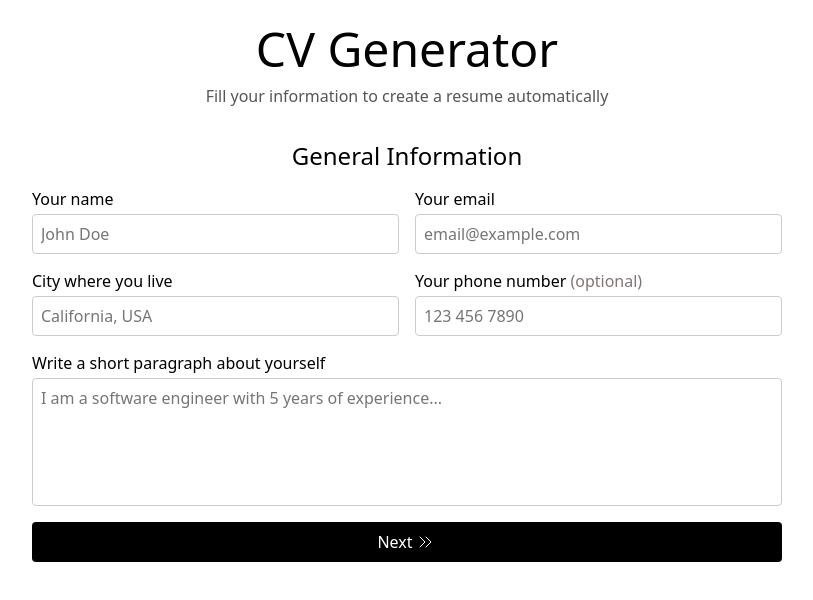
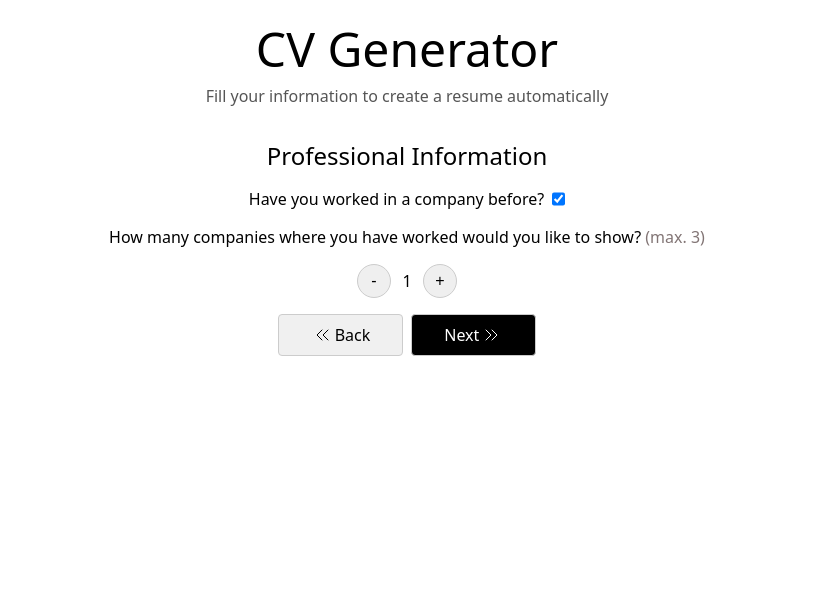
Before and after one commit to danielz0102/cv-generator, a React (Vite) app: page / in a window 1280 px wide. Shown: the top 600 px of the page, without its empty margins (233-1046 px from the left). Built offline with nearby package versions, Linux system fonts and the light colour scheme.

Commit message:
feat: implement multi-step form

```diff
--- a/src/components/CVForm.jsx
+++ b/src/components/CVForm.jsx
@@ -1,118 +1,27 @@
 import '@/styles/CVForm.css'
-import { NextIcon } from './Icons'
 import { useState } from 'react'
+import { GeneralForm } from './GeneralForm'
+import { ProfessionalForm } from './ProfessionalForm'
 
 export function CVForm() {
-  const [data, setData] = useState({
-    name: '',
-    email: '',
-    city: '',
-    phone: '',
-    about: '',
-  })
+  const [currentStep, setCurrentStep] = useState(1)
+  const [data, setData] = useState({})
+  const steps = [
+    <GeneralForm onSubmit={handleSubmit} />,
+    <ProfessionalForm
+      onSubmit={handleSubmit}
+      onPrevious={() => setCurrentStep(currentStep - 1)}
+    />,
+  ]
 
-  return (
-    <div className="cv-form">
-      <GeneralForm data={data} setData={setData} />
-    </div>
-  )
-}
-
-function GeneralForm({ data, setData }) {
-  function handleSubmit(event) {
-    event.preventDefault()
-    const form = event.currentTarget
-    const newData = Object.fromEntries(new FormData(form))
+  function handleSubmit(newData) {
     console.log(newData)
     setData({ ...data, ...newData })
+
+    if (currentStep !== steps.length - 1) {
+      setCurrentStep(currentStep + 1)
+    }
   }
 
-  return (
-    <form className="general-form" onSubmit={handleSubmit}>
-      <h2>General Information</h2>
-      <div className="general-form-fields">
-        <InputField
-          initialValue={data.name}
-          attributes={{
-            id: 'name',
-            name: 'name',
-            label: 'Your name',
-            type: 'text',
-            placeholder: 'John Doe',
-            required: true,
-          }}
-        />
-        <InputField
-          initialValue={data.email}
-          attributes={{
-            id: 'email',
-            name: 'email',
-            label: 'Your email',
-            type: 'email',
-            placeholder: 'email@example.com',
-            required: true,
-          }}
-        />
-        <InputField
-          initialValue={data.city}
-          attributes={{
-            id: 'city',
-            name: 'city',
-            label: 'City where you live',
-            type: 'text',
-            placeholder: 'California, USA',
-            required: true,
-          }}
-        />
-        <InputField
-          initialValue={data.phone}
-          attributes={{
-            id: 'phone',
-            name: 'phone',
-            label: 'Your phone number',
-            type: 'tel',
-            placeholder: '123 456 7890',
-            pattern: '[0-9]{10}',
-          }}
-        />
-        <InputField
-          initialValue={data.about}
-          attributes={{
-            id: 'about',
-            name: 'about',
-            label: 'Write a short paragraph about yourself',
-            type: 'textarea',
-            placeholder:
-              'I am a software engineer with 5 years of experience...',
-            rows: '5',
-            maxLength: '400',
-            required: true,
-          }}
-        />
-      </div>
-      <button className="move-btn">
-        Next
-        <NextIcon />
-      </button>
-    </form>
-  )
+  return <div className="cv-form">{steps[currentStep]}</div>
 }
-
-function InputField({ initialValue = '', attributes = {} }) {
-  const [value, setValue] = useState(initialValue)
-  const InputComponent = attributes.type === 'textarea' ? 'textarea' : 'input'
-
-  return (
-    <div className="form-field">
-      <label htmlFor={attributes.id}>
-        {attributes.label}
-        {!attributes.required && <span> (optional)</span>}
-      </label>
-      <InputComponent
-        {...attributes}
-        value={value}
-        onChange={(event) => setValue(event.target.value)}
-      />
-    </div>
-  )
-}
--- /dev/null
+++ b/src/components/GeneralForm.jsx
@@ -0,0 +1,77 @@
+import { InputField } from './InputField'
+import { NextIcon } from './Icons'
+
+export function GeneralForm({ onSubmit }) {
+  function handleSubmit(event) {
+    event.preventDefault()
+    const form = event.currentTarget
+    const data = Object.fromEntries(new FormData(form))
+    onSubmit(data)
+  }
+
+  return (
+    <form className="form" onSubmit={handleSubmit}>
+      <h2>General Information</h2>
+      <div className="general-fields">
+        <InputField
+          label="Your name"
+          attributes={{
+            id: 'name',
+            name: 'name',
+            type: 'text',
+            placeholder: 'John Doe',
+            required: true,
+          }}
+        />
+        <InputField
+          label="Your email"
+          attributes={{
+            id: 'email',
+            name: 'email',
+            type: 'email',
+            placeholder: 'email@example.com',
+            required: true,
+          }}
+        />
+        <InputField
+          label="City where you live"
+          attributes={{
+            id: 'city',
+            name: 'city',
+            type: 'text',
+            placeholder: 'California, USA',
+            required: true,
+          }}
+        />
+        <InputField
+          label="Your phone number"
+          showOptional={true}
+          attributes={{
+            id: 'phone',
+            name: 'phone',
+            type: 'tel',
+            placeholder: '123 456 7890',
+            pattern: '[0-9]{10}',
+          }}
+        />
+        <InputField
+          label="Write a short paragraph about yourself"
+          attributes={{
+            id: 'about',
+            name: 'about',
+            type: 'textarea',
+            placeholder:
+              'I am a software engineer with 5 years of experience...',
+            rows: '5',
+            maxLength: '400',
+            required: true,
+          }}
+        />
+      </div>
+      <button className="move-btn">
+        Next
+        <NextIcon />
+      </button>
+    </form>
+  )
+}
--- a/src/components/Icons.jsx
+++ b/src/components/Icons.jsx
@@ -18,3 +18,24 @@ export function NextIcon() {
     </svg>
   )
 }
+
+export function PreviousIcon() {
+  return (
+    <svg
+      xmlns="http://www.w3.org/2000/svg"
+      width={24}
+      height={24}
+      viewBox="0 0 24 24"
+      fill="none"
+      stroke="currentColor"
+      strokeWidth={1}
+      strokeLinecap="round"
+      strokeLinejoin="round"
+      className="icon icon-tabler icons-tabler-outline icon-tabler-chevrons-left"
+    >
+      <path stroke="none" d="M0 0h24v24H0z" fill="none" />
+      <path d="M11 7l-5 5l5 5" />
+      <path d="M17 7l-5 5l5 5" />
+    </svg>
+  )
+}
--- /dev/null
+++ b/src/components/InputField.jsx
@@ -0,0 +1,35 @@
+import { useState } from 'react'
+
+export function InputField({
+  label,
+  initialValue = '',
+  showOptional = false,
+  attributes = {},
+  onChange,
+}) {
+  const [value, setValue] = useState(initialValue)
+  const InputComponent = attributes.type === 'textarea' ? 'textarea' : 'input'
+  const isCheckbox = attributes.type === 'checkbox'
+
+  function handleChange(event) {
+    setValue(isCheckbox ? event.target.checked : event.target.value)
+
+    if (onChange) {
+      onChange(event)
+    }
+  }
+
+  return (
+    <div className="form-field">
+      <label htmlFor={attributes.id}>
+        {label}
+        {showOptional && <span> (optional)</span>}
+      </label>
+      <InputComponent
+        {...attributes}
+        {...(isCheckbox ? { checked: value } : { value: value })}
+        onChange={handleChange}
+      />
+    </div>
+  )
+}
--- /dev/null
+++ b/src/components/ProfessionalForm.jsx
@@ -0,0 +1,94 @@
+import { useState } from 'react'
+import { NextIcon, PreviousIcon } from './Icons'
+import { InputField } from './InputField'
+
+export function ProfessionalForm({ onSubmit, onPrevious }) {
+  const [companies, setCompanies] = useState(1)
+  const [currentStep, setCurrentStep] = useState(0)
+  const steps = [
+    <InitialQuestion companies={companies} setCompanies={setCompanies} />,
+  ]
+
+  function handleSubmit(event) {
+    event.preventDefault()
+    const form = event.currentTarget
+    const data = Object.fromEntries(new FormData(form))
+    onSubmit(data)
+  }
+
+  function handlePrevious() {
+    if (currentStep > 0) {
+      setCurrentStep(currentStep - 1)
+      return
+    }
+
+    onPrevious()
+  }
+
+  return (
+    <form className="form" onSubmit={handleSubmit}>
+      <h2>Professional Information</h2>
+      {steps[currentStep]}
+      <div className="btns-container">
+        <button
+          type="button"
+          className="move-btn btn-secondary"
+          onClick={handlePrevious}
+        >
+          <PreviousIcon />
+          Back
+        </button>
+        <button className="move-btn">
+          Next
+          <NextIcon />
+        </button>
+      </div>
+    </form>
+  )
+}
+
+function InitialQuestion({ companies, setCompanies }) {
+  const [hasExperience, setHasExperience] = useState(true)
+
+  return (
+    <>
+      <InputField
+        initialValue={hasExperience}
+        label="Have you worked in a company before?"
+        attributes={{
+          id: 'ask',
+          name: 'ask',
+          type: 'checkbox',
+        }}
+        onChange={(event) => setHasExperience(event.target.checked)}
+      />
+      {hasExperience && (
+        <div className="counter-field">
+          <p id="numberOfCompanies">
+            How many companies where you have worked would you like to show?{' '}
+            <span>(max. 3)</span>
+          </p>
+          <div className="counter">
+            <button
+              className="counter-btn"
+              type="button"
+              onClick={() => setCompanies(Math.max(1, companies - 1))}
+              aria-label="Decrease number of companies"
+            >
+              -
+            </button>
+            <span aria-labelledby="numberOfCompanies">{companies}</span>
+            <button
+              className="counter-btn"
+              type="button"
+              onClick={() => setCompanies(Math.min(3, companies + 1))}
+              aria-label="Increase number of companies"
+            >
+              +
+            </button>
+          </div>
+        </div>
+      )}
+    </>
+  )
+}
--- a/src/styles/CVForm.css
+++ b/src/styles/CVForm.css
@@ -11,13 +11,17 @@
   }
 }
 
-.general-form {
+.form {
   display: flex;
   flex-direction: column;
   gap: 16px;
+
+  & > .move-btn {
+    align-self: center;
+  }
 }
 
-.general-form-fields {
+.general-fields {
   display: grid;
   grid-template-columns: 1fr 1fr;
   gap: 16px;
@@ -31,6 +35,12 @@
   display: flex;
   flex-direction: column;
   gap: 4px;
+
+  &:has(input[type='checkbox']) {
+    flex-direction: row;
+    justify-content: center;
+    gap: 8px;
+  }
 }
 
 input,
@@ -45,13 +55,22 @@ textarea {
   resize: none;
 }
 
+.btns-container {
+  display: flex;
+  gap: 8px;
+  justify-content: center;
+}
+
 .move-btn {
-  border: none;
+  --bg-color: #000;
+  --txt-color: #fff;
+
+  border: 1px solid #ccc;
   border-radius: 4px;
   font: inherit;
-  background-color: #000;
-  color: #fff;
-  padding-block: 8px;
+  background-color: var(--bg-color);
+  color: var(--txt-color);
+  padding: 8px 32px;
   display: flex;
   justify-content: center;
   align-items: center;
@@ -62,3 +81,40 @@ textarea {
     opacity: 0.75;
   }
 }
+
+.btn-secondary {
+  --bg-color: #f0f0f0;
+  --txt-color: #000;
+}
+
+.counter-field {
+  display: flex;
+  flex-direction: column;
+  gap: 16px;
+  align-items: center;
+}
+
+.counter {
+  display: flex;
+  gap: 8px;
+  align-items: center;
+
+  & span {
+    width: 1rem;
+    color: var(--txt-primary);
+    text-align: center;
+  }
+}
+
+.counter-btn {
+  width: 25px;
+  height: 25px;
+  border: 1px solid #ccc;
+  border-radius: 100%;
+  padding: 16px;
+  cursor: pointer;
+  font-size: 1rem;
+  display: flex;
+  align-items: center;
+  justify-content: center;
+}
--- a/src/styles/index.css
+++ b/src/styles/index.css
@@ -1,4 +1,5 @@
 :root {
+  --txt-primary: #000;
   --txt-secondary: #827575;
 }
 
```
